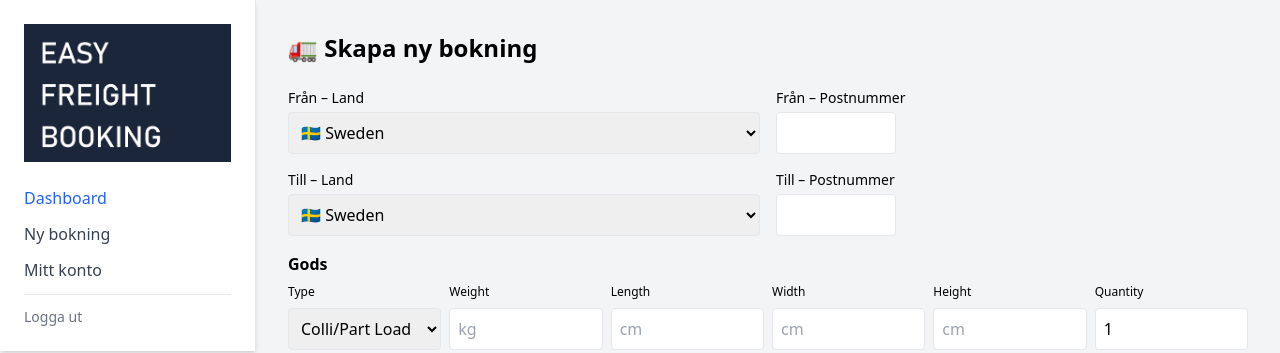
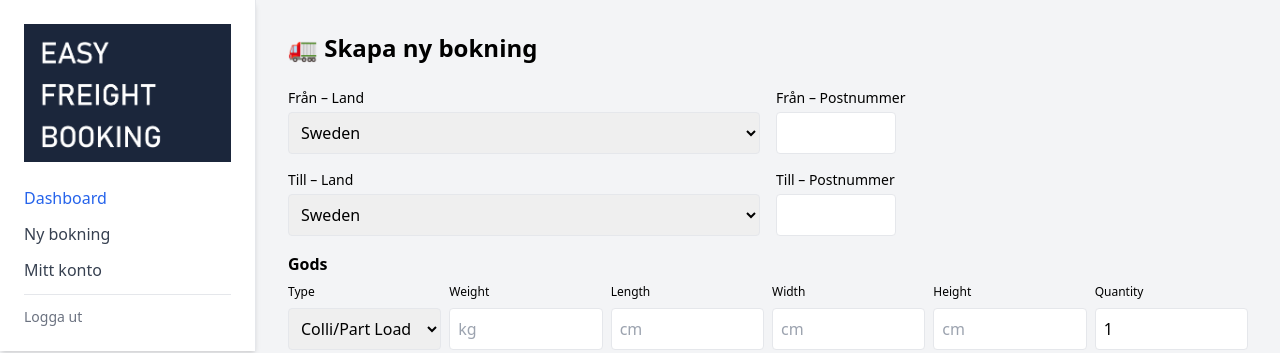
Before and after one commit to henrikmalmberg/easyfreightbooking-dashboard, a React (Vite) app: page /new-booking in a window 1280 px wide. Shown: the top 353 px of the page. Built offline with nearby package versions, Linux system fonts and the light colour scheme.

Commit message:
Update Dashboard.jsx

```diff
--- a/src/Dashboard.jsx
+++ b/src/Dashboard.jsx
@@ -14,11 +14,7 @@ const COUNTRIES = [
   { code: "UK", name: "United Kingdom" }, { code: "CH", name: "Switzerland" },
   { code: "UA", name: "Ukraine" }
 ];
-function getFlagEmoji(countryCode) {
-  return countryCode
-    .toUpperCase()
-    .replace(/./g, char => String.fromCodePoint(127397 + char.charCodeAt()));
-}
+
 
 async function getCoordinates(postal, country) {
   const apiKey = "AIzaSyBwOgpWgeY6e4SPNiB1nc_jKKqlN_Yn6YI";
@@ -333,9 +329,9 @@ const handleSubmit = async () => {
 			<label className="block text-sm font-medium">Från – Land</label>
 			<select name="pickup_country" value={form.pickup_country} onChange={handleChange} className="mt-1 w-full border rounded p-2">
 			{COUNTRIES.map((c) => (
-				<option key={c.code} value={c.code}>
-					{getFlagEmoji(c.code)} {c.name}
-				</option>
+<option key={c.code} value={c.code}>
+  {c.name}
+</option>
 			))}
 			</select>
 			</div>
@@ -363,9 +359,9 @@ const handleSubmit = async () => {
           <label className="block text-sm font-medium">Till – Land</label>
 			<select name="delivery_country" value={form.delivery_country} onChange={handleChange} className="mt-1 w-full border rounded p-2">
 			{COUNTRIES.map((c) => (
-				<option key={c.code} value={c.code}>
-			{getFlagEmoji(c.code)} {c.name}
-			</option>
+<option key={c.code} value={c.code}>
+  {c.name}
+</option>
 			))}
 			</select>
         </div>
```
